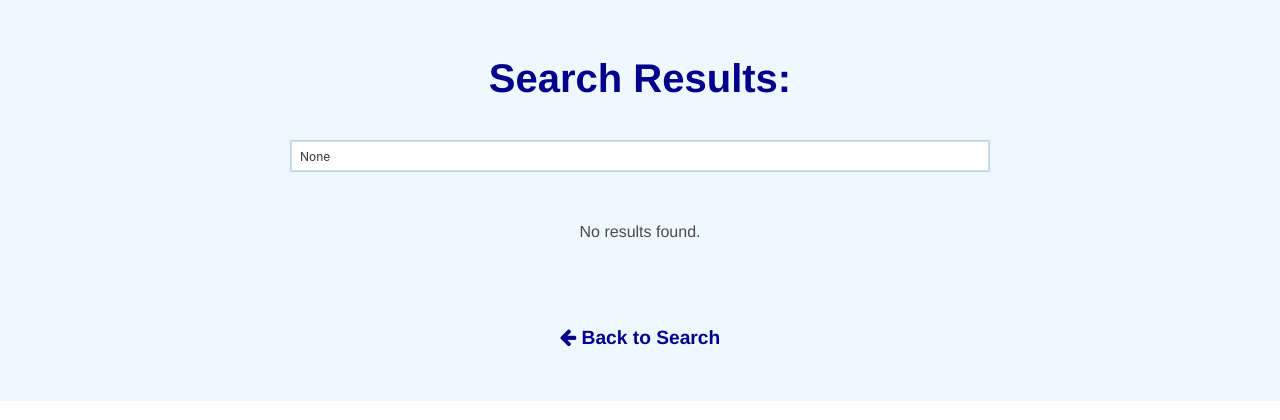
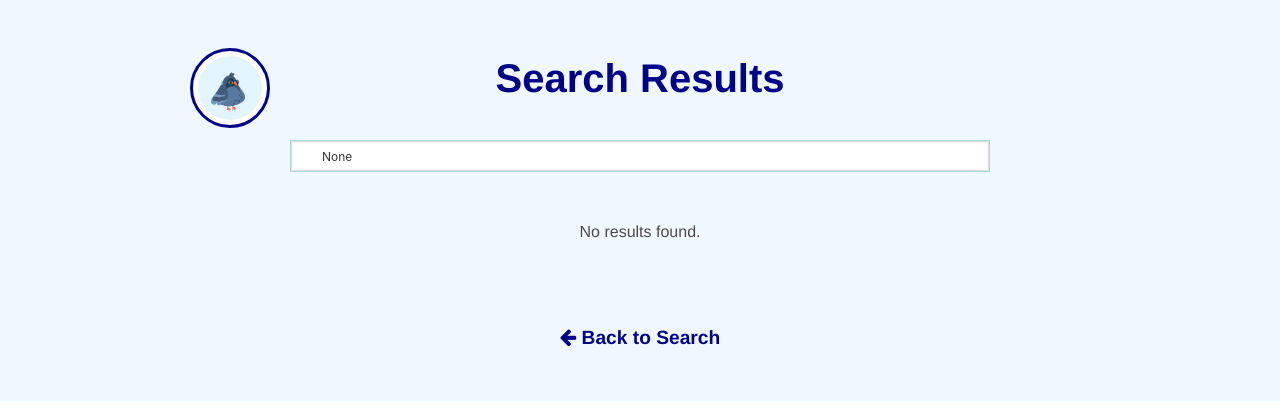
Before and after one commit to PigeonCrow/ainweb-se-t2, a Flask app: page /search in a window 1280 px wide. Shown: the top 420 px of the page. Run offline with Flask 3, Linux system fonts and the light colour scheme; parts of the project's set-up code (start-up, migrations or seed data) failed here and were passed over.

Commit message:
apply search form to searchbar in search, add logo, and pop-hovering effect on results

```diff
--- a/templates/search.html
+++ b/templates/search.html
@@ -23,7 +23,8 @@
             }
             a {text-decoration: none; color: black;}
             a:hover {text-decoration: double;}
-            .result {
+
+           .result {
                 border: 1px solid lightblue;
                 border-radius: 8px;
                 padding: 1.5rem;
@@ -31,7 +32,27 @@
                 max-width: 900px;
                 background-color: white;
                 box-shadow: 0px 4px 6px rgba(0, 0, 0, 0.1);
+                transition: all 0.3s cubic-bezier(0.4, 0, 0.2, 1);
+                cursor: pointer;
+                position: relative;
+                transform-origin: center;
             }
+            .result:hover {
+                transform: scale(1.05) translateY(-5px);
+                box-shadow: 0 15px 30px rgba(0, 0, 100, 0.2);
+                border-color: #4a90e2;
+                z-index: 1;
+                background-color: #f8faff;
+            }
+            /*.result {
+                border: 1px solid lightblue;
+                border-radius: 8px;
+                padding: 1.5rem;
+                margin: 1rem auto;
+                max-width: 900px;
+                background-color: white;
+                box-shadow: 0px 4px 6px rgba(0, 0, 0, 0.1);
+            }*/
             .result h2 {
                 font-size: 1.5rem;
                 color: darkslateblue;
@@ -66,15 +87,60 @@
                 border: solid lightblue;
                 border-width: 1px;
             }
+            .header-container {
+                max-width: 900px;
+                margin: 0 auto;
+                position: relative;
+                padding: 0 1rem;
+            }
+            .logo-container {
+                position: absolute;
+                left: 0;
+            }
+            .title-container {
+                display: flex;
+                align-items: center;
+                gap: 2rem;
+                margin-bottom: 2rem;
+            }
+            a:hover .result {
+                transform: scale(1.1);
+                box-shadow: 0 0 15px rgba(0,0,0,0.2);
+            }
+            .logo {
+                width: 80px;
+                height: 80px;
+                border-radius: 50%;
+                object-fit: cover;
+                transition: transform 0.2s ease;
+                border: 3px solid darkblue;
+                padding: 5px;
+                background-color: white;
+                margin-right: 100px
+                align-items: left;
+            }
+            a:hover .logo {
+                transform: scale(1.1);
+                box-shadow: 0 0 15px rgba(0,0,0,0.2);
+            }
         </style>
     </head>
     <body>
         <section class="section">
             <div class="container">
-                <h1>Search Results:</h1>
-                <div class="control">
-                    <input class="input is-small" type="text" value={{query}} readonly />
+              <div class="header-container">
+                <div class="logo-container">
+                    <a href="/">
+                        <img src="{{ url_for('static', filename='img/pgn_logo.png') }}" alt="logo" class="logo">
+                    </a>
                 </div>
+                    <h1>Search Results</h1>
+            </div>
+                <form action="/search" method="get" class="search-form">
+                  <div class="control has-icons-left">
+                    <input class="input is-small" type="text" name="q" type="text" value={{query}} />
+                  </div>
+                </form>
                 <br/><br/>
                 {% if results %}
                     {% for result in results %}
```
Also changed, not shown: templates/home.html (+14 -0 lines), static/img/pgn_logo.png (added).
